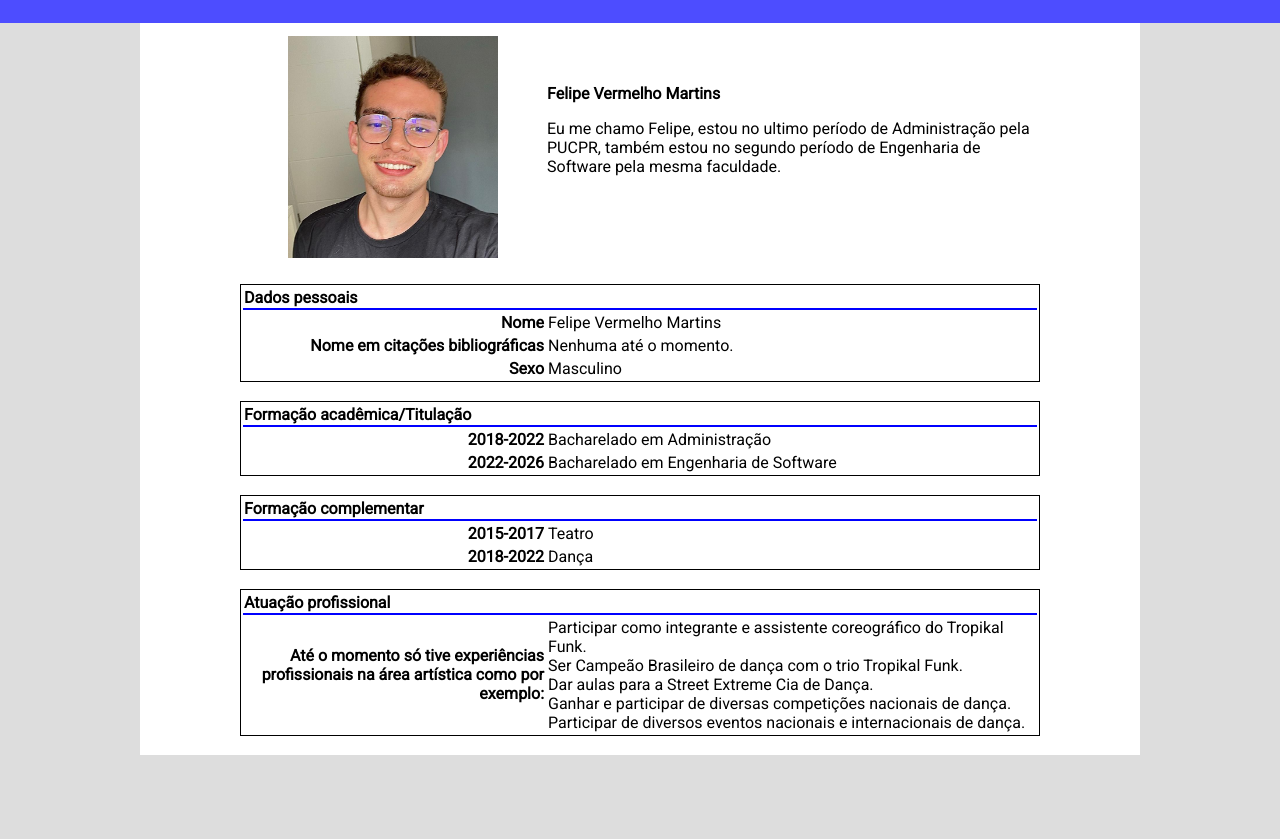
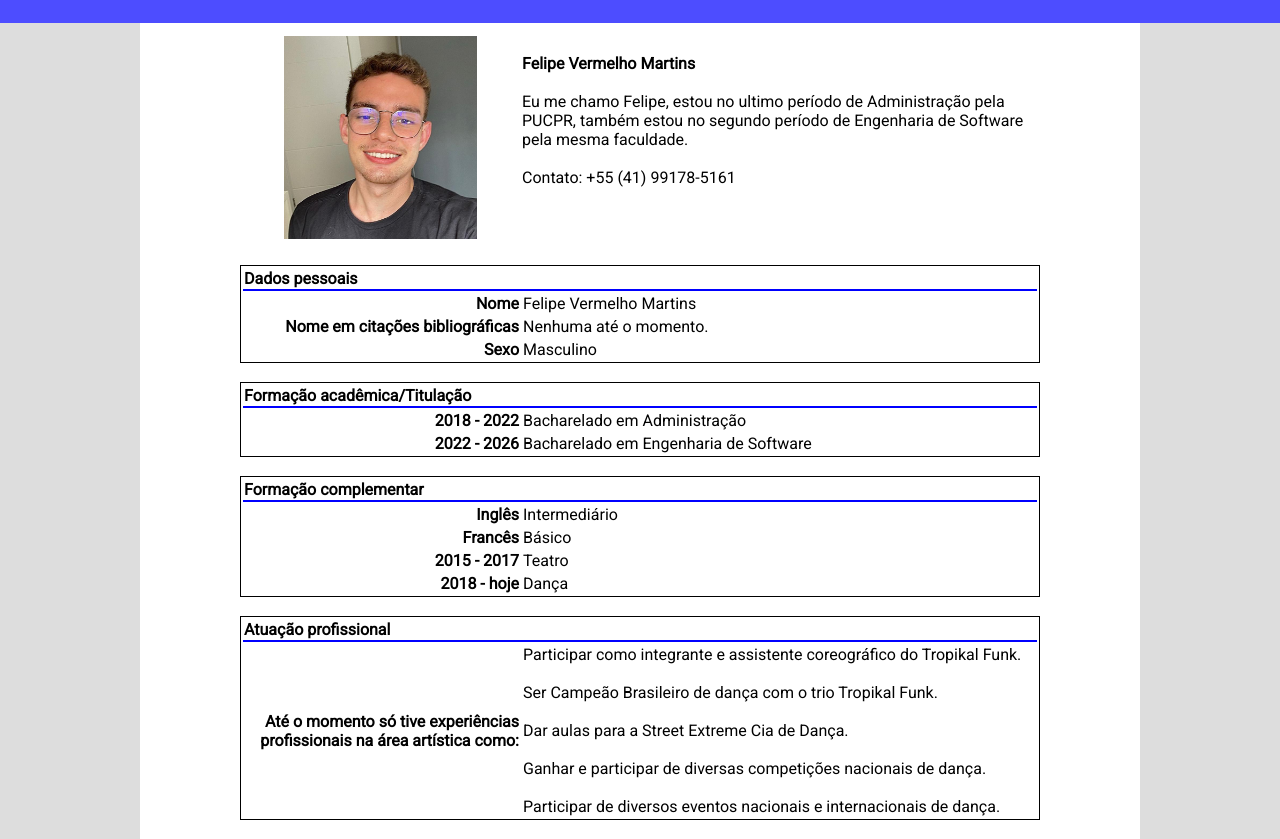
Before and after one commit to FelipeRed/estudos_2o_periodo, a plain HTML site: page curriculolates.html in a window 1280 px wide. Shown: the part 61-900 px from the top of the page. Before the commit the page ends 816 px from the top, so only its background shows below. Drawn offline with Linux system fonts and the light colour scheme.

Commit message:
Pequenas mudanças na estrutura dos códigos

```diff
--- a/css/curriculoStylesheet.css
+++ b/css/curriculoStylesheet.css
@@ -3,6 +3,10 @@ body {
     margin: 0px;
     background: rgba(0, 0, 0, 0.134);
     font-family: 'Roboto', sans-serif;
+}
+
+p {
+    margin: 0px;
 }
 
 header {
@@ -38,14 +42,14 @@ th {
 
 .col1 {
     text-align: right;
-    width: 300px;
+    width: 275px;
     font-weight: bold;
 }
 
 
 .primeiraTable {
     text-align: center;
-    width: 300px;
+    width: 275px;
     font-weight: bold;
 }
 
--- a/curriculolates.html
+++ b/curriculolates.html
@@ -24,9 +24,9 @@
                     <img src="/imagens/fotoDePerfil.jpg" class="fotoPerfil">
                 </td>
                 <td>
-                    <p><b>Felipe Vermelho Martins</b></p>
-                    <p>Eu me chamo Felipe, estou no ultimo período de Administração pela PUCPR, também estou no segundo período de Engenharia de Software pela mesma faculdade.
-                    </p>
+                    <p><b>Felipe Vermelho Martins</b></p><br>
+                    <p>Eu me chamo Felipe, estou no ultimo período de Administração pela PUCPR, também estou no segundo período de Engenharia de Software pela mesma faculdade.</p><br>
+                    <p>Contato: +55 (41) 99178-5161</p>
                     <br><br>
                 </td>
             </tr>
@@ -57,11 +57,11 @@
                 <th colspan="2">Formação acadêmica/Titulação</th>
             </tr>
             <tr>
-                <td class="col1">2018-2022</td>
+                <td class="col1">2018 - 2022</td>
                 <td>Bacharelado em Administração</td>
             </tr>
             <tr>
-                <td class="col1">2022-2026</td>
+                <td class="col1">2022 - 2026</td>
                 <td>Bacharelado em Engenharia de Software</td>
             </tr>
         </table>
@@ -72,11 +72,19 @@
                 <th colspan="2">Formação complementar</th>
             </tr>
             <tr>
-                <td class="col1">2015-2017</td>
+                <td class="col1">Inglês</td>
+                <td>Intermediário</td>
+            </tr>
+            <tr>
+                <td class="col1">Francês</td>
+                <td>Básico</td>
+            </tr>
+            <tr>
+                <td class="col1">2015 - 2017</td>
                 <td>Teatro</td>
             </tr>
             <tr>
-                <td class="col1">2018-2022</td>
+                <td class="col1">2018 - hoje</td>
                 <td>Dança</td>
             </tr>
         </table>
@@ -87,8 +95,13 @@
                 <th colspan="2">Atuação profissional</th>
             </tr>
             <tr>
-                <td class="col1" rowspan="5">Até o momento só tive experiências profissionais na área artística como por exemplo:</td>
-                <td>Participar como integrante e assistente coreográfico do Tropikal Funk.<br>Ser Campeão Brasileiro de dança com o trio Tropikal Funk.<br>Dar aulas para a Street Extreme Cia de Dança.<br>Ganhar e participar de diversas competições nacionais de dança.<br>Participar de diversos eventos nacionais e internacionais de dança.
+                <td class="col1">Até o momento só tive experiências profissionais na área artística como:</td>
+                <td>
+                    <p>Participar como integrante e assistente coreográfico do Tropikal Funk.</p><br>
+                    <p>Ser Campeão Brasileiro de dança com o trio Tropikal Funk.</p><br>
+                    <p>Dar aulas para a Street Extreme Cia de Dança.</p><br>
+                    <p>Ganhar e participar de diversas competições nacionais de dança.</p><br>
+                    <p>Participar de diversos eventos nacionais e internacionais de dança.</p>
                 </td>
             </tr>
         </table>
```
Also changed, not shown: index.html (+1 -2 lines).
